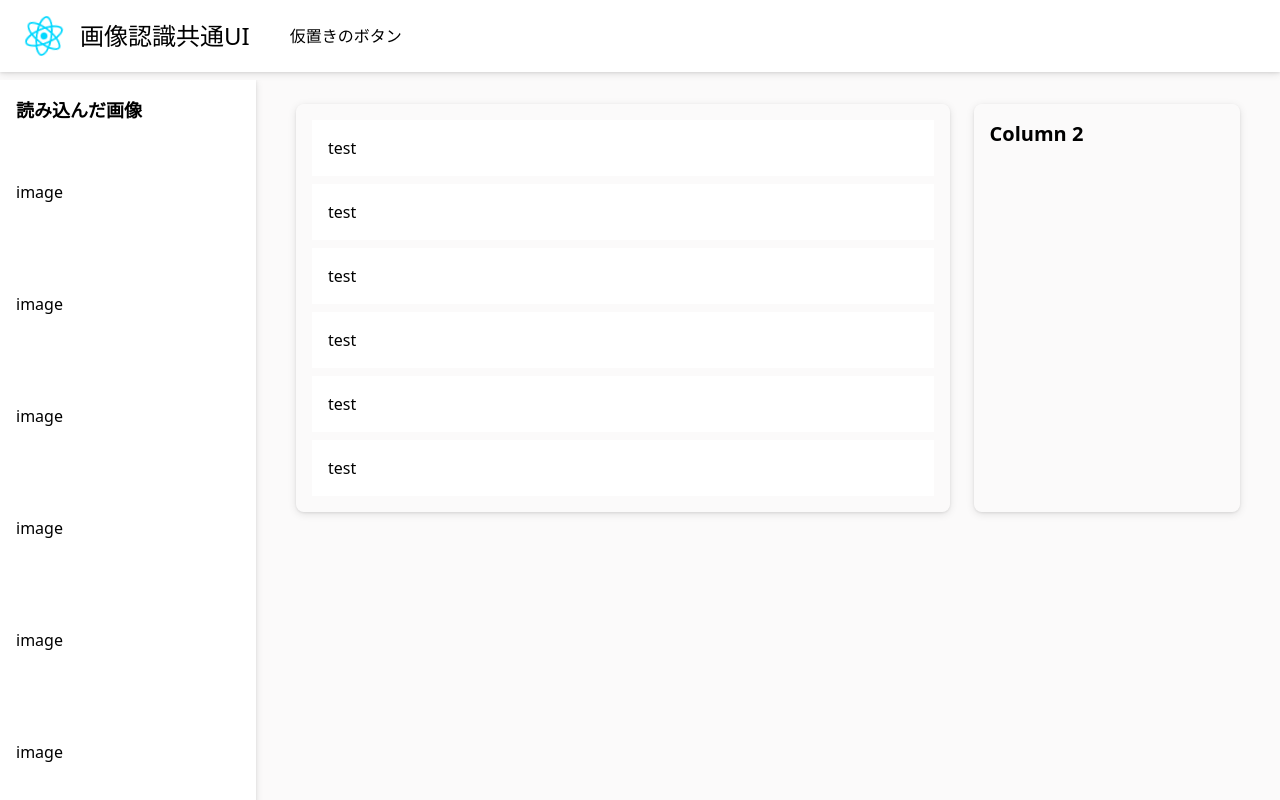
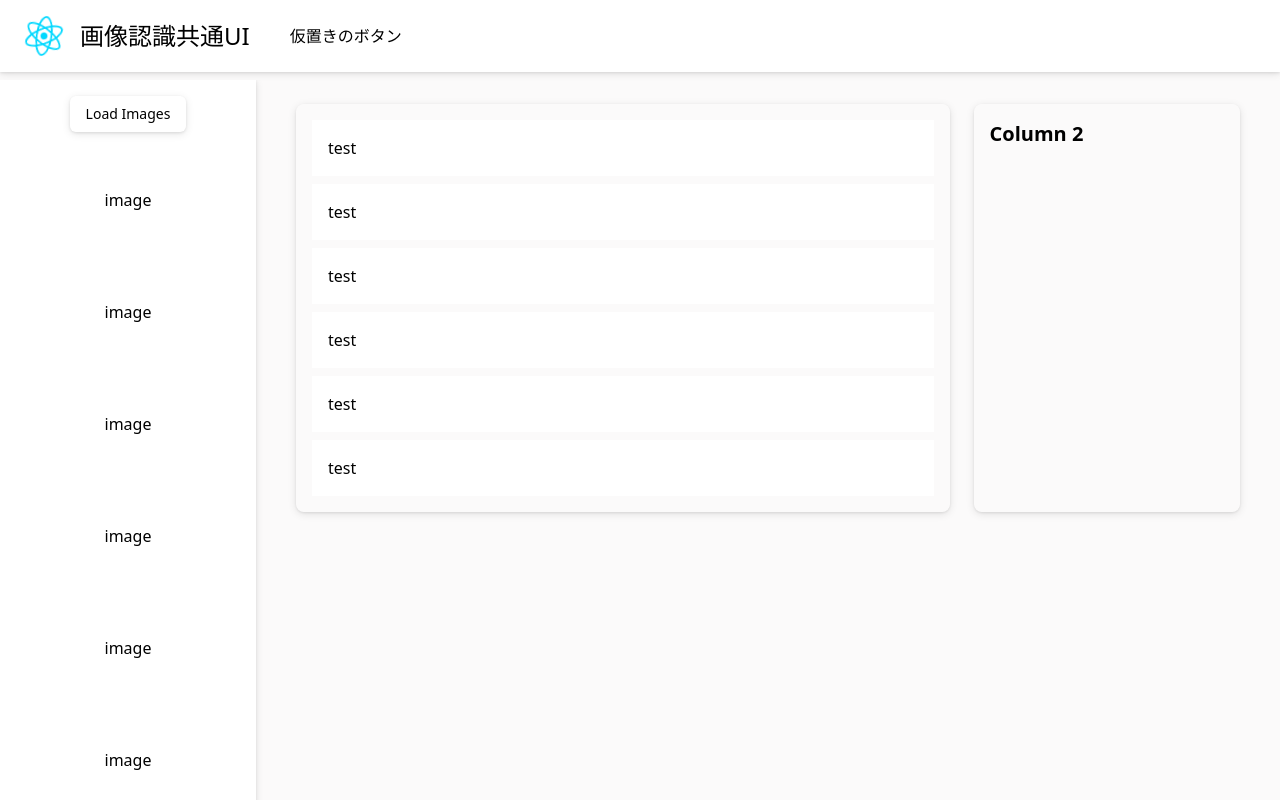
Before and after one commit to TaikiSakai/Image-Detection-Common-UI, a React (Vite) app: page / in a window 1280 px wide. Built offline with nearby package versions, Linux system fonts and the light colour scheme.

Commit message:
fix: CSSを修正

```diff
--- a/src/components/layout/Sidebar.tsx
+++ b/src/components/layout/Sidebar.tsx
@@ -1,5 +1,5 @@
 import type { ReactNode } from 'react';
-
+import { Button } from '@/components/common/button';
 type SidebarProps = {
   children?: ReactNode;
 };
@@ -8,8 +8,10 @@
   return (
     <div className="w-64 h-full bg-white shadow-elevation overflow-y-auto bg-black-0">
       <div className="p-4">
-        <h2 className="text-lg font-bold mb-4">読み込んだ画像</h2>
-        <div className="flex flex-col gap-2">{children}</div>
+        <div className="flex justify-center mb-4">
+          <Button className='hover:bg-black-2 shadow-elevation' onClick={() => console.log('clicked!')}>Load Images</Button>
+        </div>
+        <div className="flex flex-col gap-2 items-center">{children}</div>
       </div>
     </div>
   );
```
